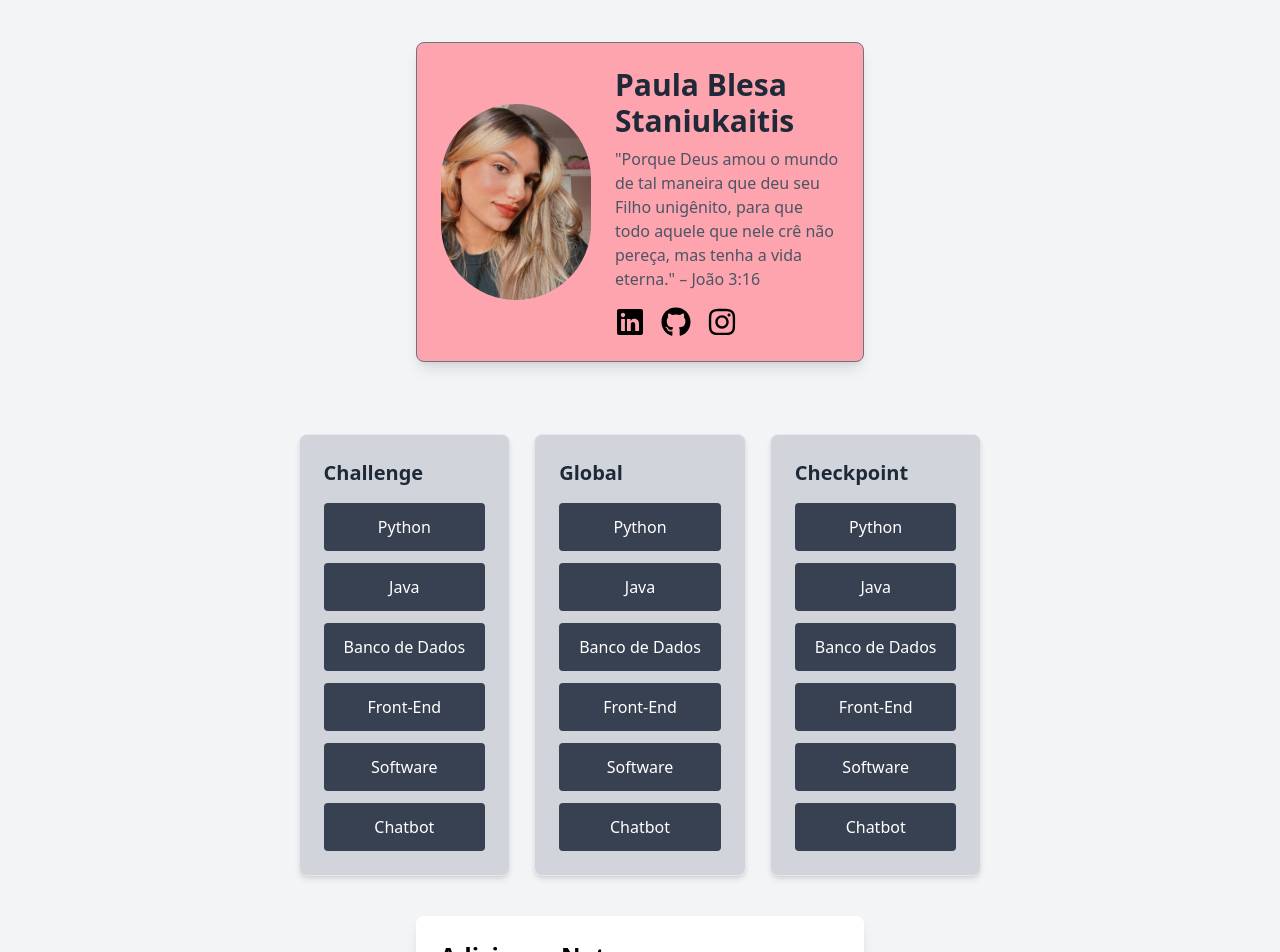
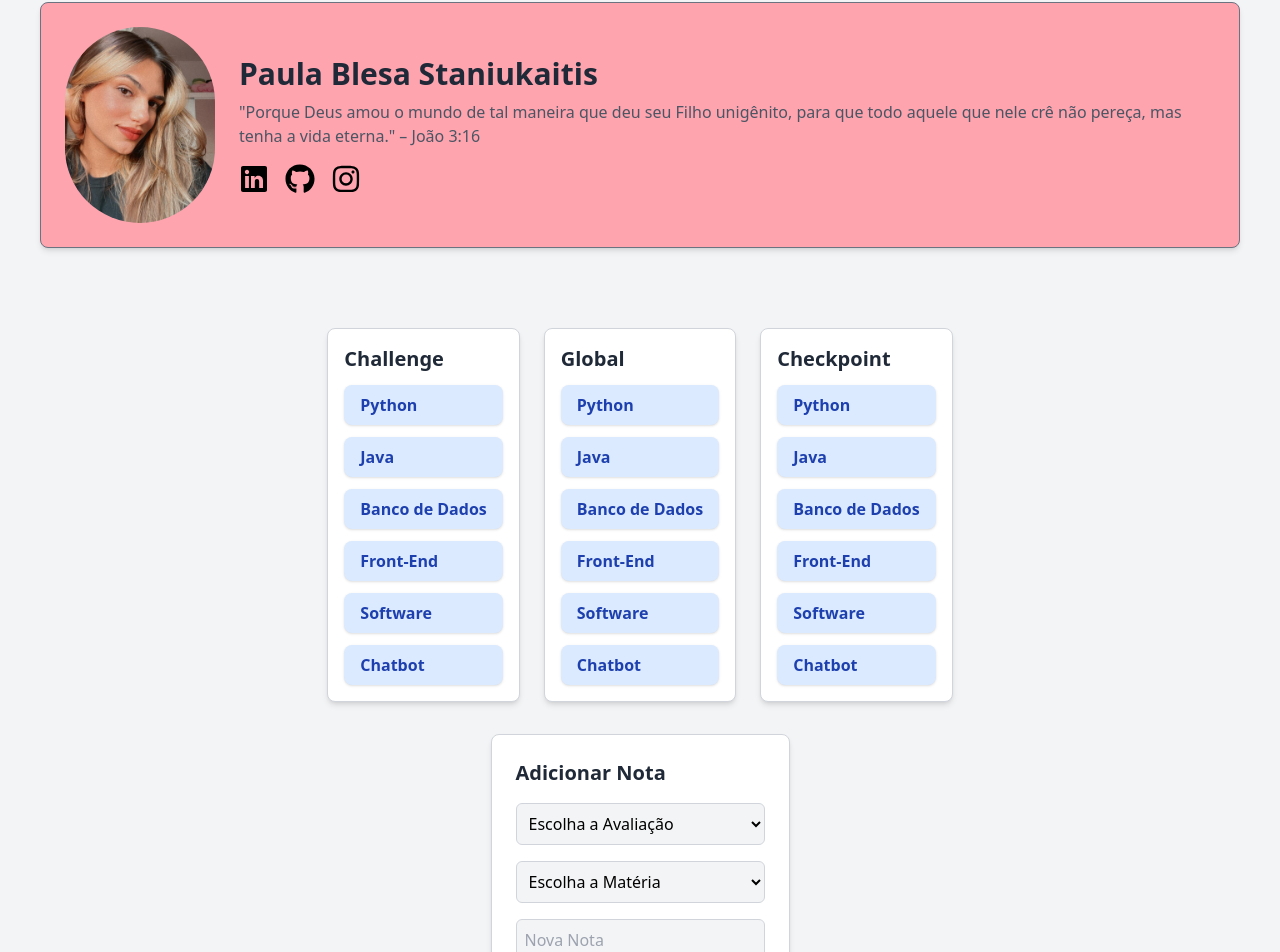
Before and after one commit to IsabellaMedeiros1/CP6-Front, a Next.js app in the folder portfolio/: page /cards/paula in a window 1280 px wide. Shown: the part 96-1048 px from the top of the page. Built offline with nearby package versions, Linux system fonts and the light colour scheme.

Commit message:
ajuste dos códigos da página principal, junto com o css

```diff
--- a/portfolio/src/app/cards/isabella/page.tsx
+++ b/portfolio/src/app/cards/isabella/page.tsx
@@ -133,7 +133,7 @@ export default function Isabella() {
     <div className="min-h-screen bg-gray-100 p-10 flex flex-col items-center">
       <div className="form-container mb-10 bg-blue-300 border border-gray-400 rounded-lg p-6 border-collapse">
         <Image
-          src="/img/isabella.jpeg"
+          src="/img/isabella2.jpeg"
           alt="Foto de Isabella"
           width={120}
           height={120}
@@ -141,7 +141,7 @@ export default function Isabella() {
         />
         <div className="ml-6">
           <h1 className="titulo-nome">Isabella Medeiros</h1>
-          <p className="descricao">Batatinha quando nasce alguma coisa que esqueci teste de descrição preguiça de pensar em algo cu pinto</p>
+          <p className="descricao">Estudante da faculdade FIAP, cursando Análise e Desenvolvimento de Sistemas, turma 1TDSPM.</p>
           <div className="mt-4 flex space-x-4">
             <Link href="https://linkedin.com"><Linkedin className="text-3xl hover:text-blue-400 transition duration-300" /></Link>
             <Link href="https://github.com"><GitHub className="text-3xl hover:text-blue-400 transition duration-300" /></Link>
--- a/portfolio/src/styles/paginas.css
+++ b/portfolio/src/styles/paginas.css
@@ -1,81 +1,78 @@
-/* estilos gerais */
 @tailwind base;
 @tailwind components;
 @tailwind utilities;
 
-@layer components{
+@layer components {
+  .form-container {
+    @apply bg-white border border-gray-300 rounded-lg p-6 mb-10 shadow-md transition-shadow duration-300 ease-in-out;
+  }
 
   .titulo-nome {
-        @apply text-3xl font-bold text-gray-800;
+    @apply text-3xl font-bold text-gray-800 mb-2;
   }
 
   .descricao {
-        @apply text-gray-600 mt-2 ;
-    }
-
-    .link {
-        @apply text-blue-600 hover:underline font-semibold;
+    @apply text-gray-600 text-base;
   }
 
   .grid-notas {
-        @apply mt-8 grid grid-cols-1 sm:grid-cols-2 lg:grid-cols-3 gap-6;
+    @apply grid grid-cols-1 sm:grid-cols-2 lg:grid-cols-3 gap-6 mt-10 mb-8;
   }
 
   .card-notas {
-        @apply border p-6 rounded-lg shadow-md bg-gray-300 transition-transform duration-300 ease-in-out transform hover:scale-105;
+    @apply bg-white rounded-lg border border-gray-300 shadow-md p-4 transition-transform duration-300 ease-in-out;
   }
 
   .titulo-card {
-        @apply font-bold text-xl mb-4 text-gray-800;
+    @apply text-xl font-semibold text-gray-800 mb-3;
   }
 
   .btn-nota {
-        @apply bg-gray-700 text-white px-5 py-3 rounded w-full hover:bg-gray-600 transition duration-200 font-medium;
+    @apply w-full text-left bg-blue-100 hover:bg-blue-200 text-blue-800 font-semibold py-2 px-4 rounded-lg shadow transition duration-200 ease-in-out;
+  }
+
+  .btn-nota:hover {
+    @apply shadow-lg;
   }
 
   .modal {
-        @apply fixed inset-0 bg-black bg-opacity-50 flex items-center justify-center;
+    @apply fixed inset-0 bg-black bg-opacity-50 flex justify-center items-center z-50;
   }
 
   .modal-content {
-        @apply bg-white p-8 rounded-lg shadow-lg max-w-sm w-full;
+    @apply bg-white rounded-lg p-6 shadow-lg max-w-md w-full;
   }
 
   .titulo-modal {
-        @apply text-2xl font-bold mb-4;
+    @apply text-2xl font-bold text-gray-800 mb-4;
   }
 
   .lista-notas {
-        @apply mb-4;
+    @apply list-disc pl-5;
   }
 
   .texto-nota {
-        @apply border-b py-2 text-gray-600;
+    @apply text-gray-700;
   }
 
   .btn-fechar {
-        @apply bg-red-500 text-white px-5 py-2 rounded hover:bg-red-600 transition duration-200;
-    }
-
-    .form-container {
-        @apply mt-10 bg-white p-6 rounded-lg shadow-lg w-full max-w-md;
+    @apply mt-4 bg-red-500 text-white hover:bg-red-600 transition duration-200 px-4 py-2 rounded-md;
   }
 
   .titulo-form {
-        @apply text-2xl font-semibold mb-4;
+    @apply text-xl font-bold text-gray-800 mb-4;
   }
 
   .select {
-        @apply border p-3 mb-4 w-full rounded-lg;
+    @apply block w-full bg-gray-100 border border-gray-300 rounded-md p-2 mb-4 transition duration-200 focus:outline-none focus:ring-2 focus:ring-blue-400;
   }
 
-    .input-nota {
-        @apply border p-3 mb-4 w-full rounded-lg;
+  .input-nota,
+  .input {
+    @apply block w-full bg-gray-100 border border-gray-300 rounded-md p-2 mb-4 transition duration-200 focus:outline-none focus:ring-2 focus:ring-blue-400;
   }
 
-    .btn-principal {
-        @apply bg-blue-600 text-white px-5 py-2 rounded-lg hover:bg-blue-700 transition duration-200 font-semibold;
+  .btn-add-nota {
+    @apply bg-[#007BFF] text-white hover:bg-[#0056b3] transition duration-200 px-4 py-2 rounded-full shadow-md;
   }
-
-
 }
```
Also changed, not shown: portfolio/public/img/isabella2.jpeg (added). Lines whose indentation alone changed are shown as unchanged.
